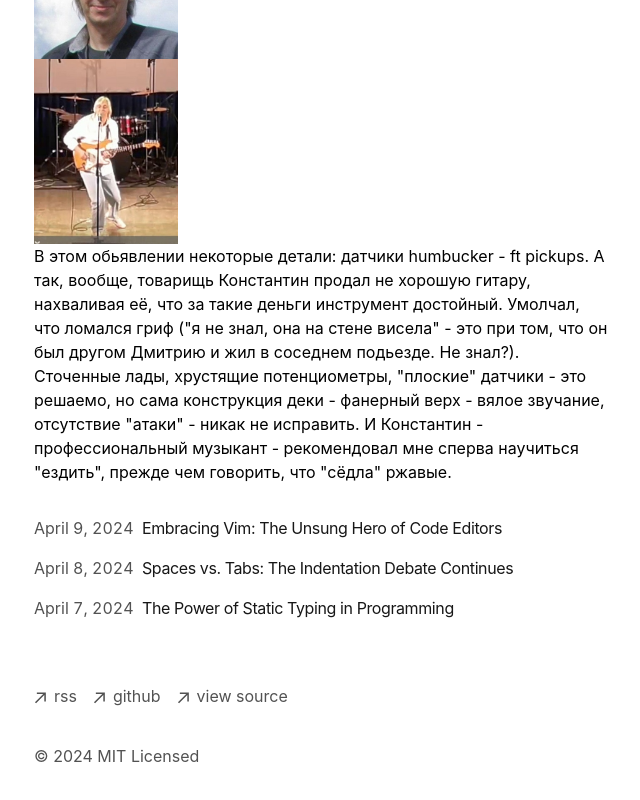
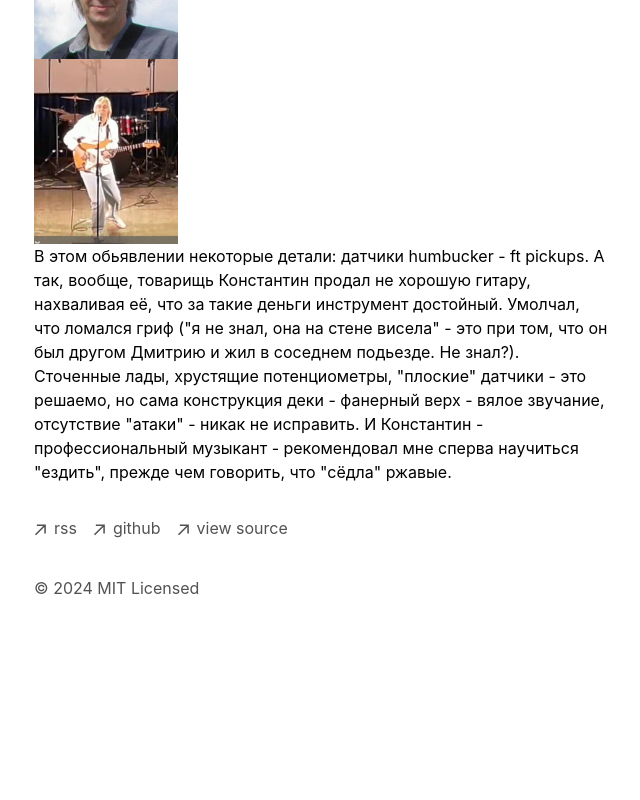
Before and after one commit to savvavoloshin/eteventin-starter-kit, a Next.js app: page / in a window 1280 px wide. Shown: the part 1362-2162 px from the top of the page, without its empty margins (318-958 px from the left). After the commit the page ends 2026 px from the top, so only its background shows below. Built offline with nearby package versions, Linux system fonts and the light colour scheme.

Commit message:
*content

```diff
--- a/app/page.tsx
+++ b/app/page.tsx
@@ -64,9 +64,9 @@
 
       </p>
 
-      <div className="my-8">
+      {/* <div className="my-8">
         <BlogPosts />
-      </div>
+      </div> */}
     </section>
   )
 }
```
